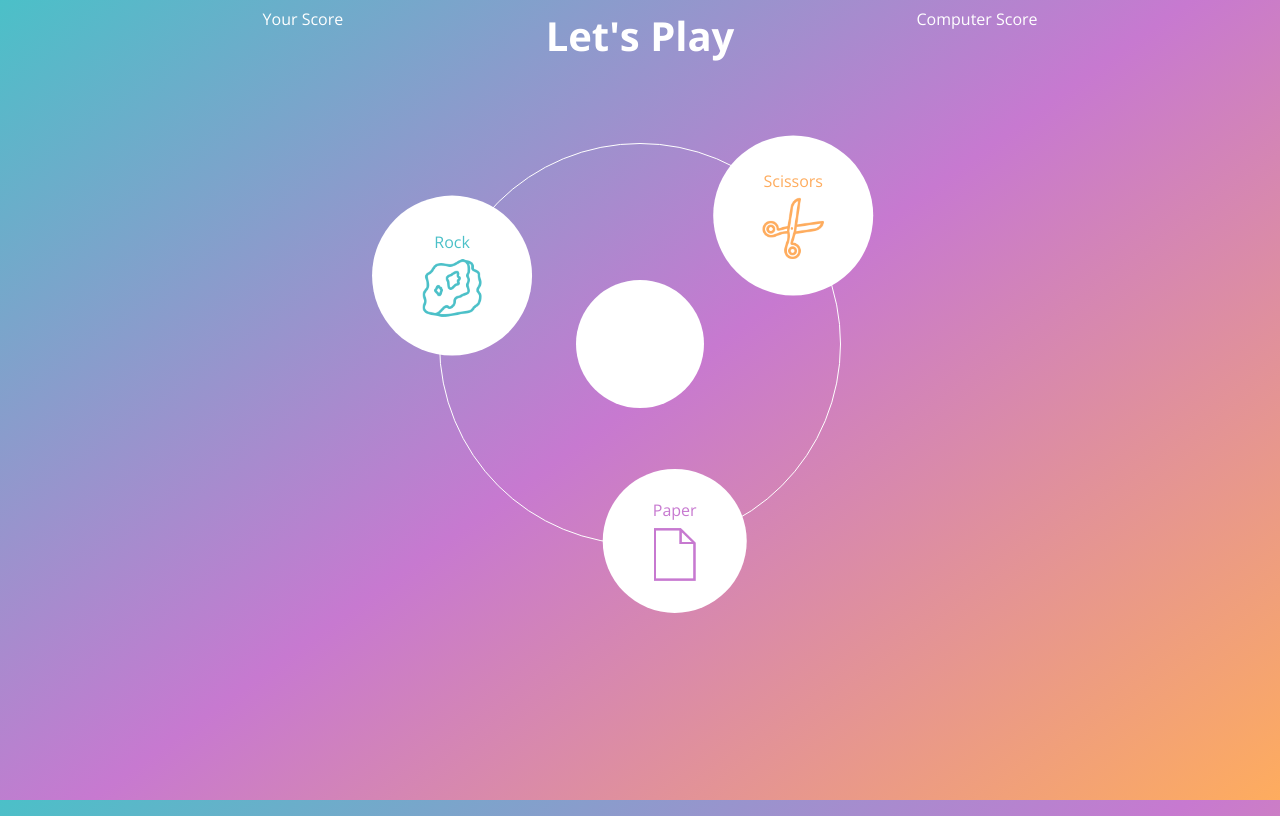
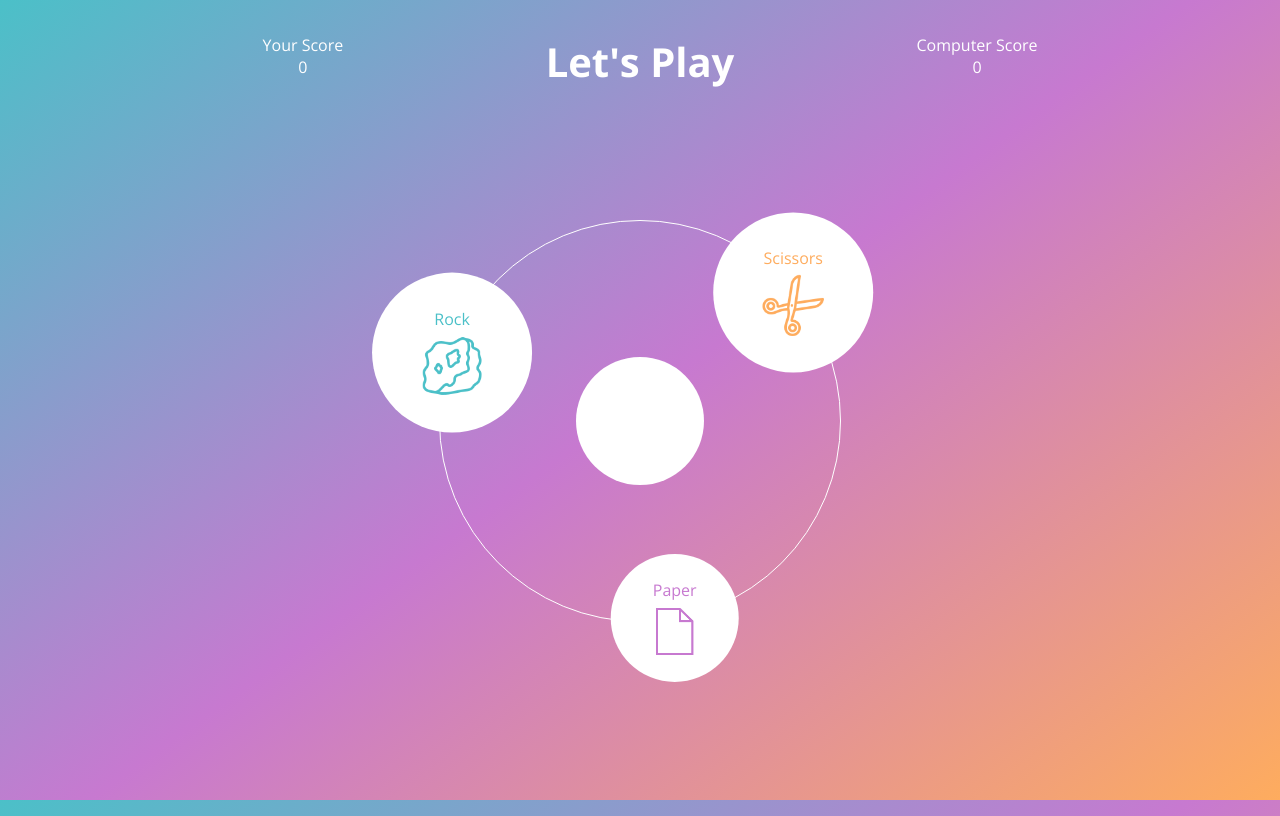
Before and after one commit to dmlp-fanny/rock-paper-scissors, a website built with Vite: page index.html in a window 1280 px wide. In both pictures the pointer is over the element "Paper". Built offline with nearby package versions, Linux system fonts and the light colour scheme.

Commit message:
small changes to animation

```diff
--- a/index.html
+++ b/index.html
@@ -15,14 +15,14 @@
         <div class="score">
             <div class="score__user">
                 <section>Your Score</section>
-                <div class="user"></div>
+                <div class="user">0</div>
             </div>
 
             <div class="score__label">Let's Play</div>
 
             <div class="score__computer">
                 <section>Computer Score</section>
-                <div class="computer"></div>
+                <div class="computer">0</div>
             </div>
         </div>
         <div class="game">
--- a/src/scss/style.scss
+++ b/src/scss/style.scss
@@ -64,14 +64,16 @@ $rot: 80;
 
 body {
     height: 100vh;
-    background: linear-gradient(0.90turn, $color_one, $color_two, $color_three) no-repeat fixed;
+    background: linear-gradient(0.90turn, $color_one, $color_two, $color_three ) no-repeat fixed;
     color: white;
     font-family: "Open Sans";
 }
 .container {
+    height: 80%;
     display: flex;
     flex-direction: column;
     align-items: center;
+    justify-content: space-around;
 }
 
 .score {
@@ -107,9 +109,9 @@ body {
         }
         transition: all 0.5s linear;
         &:hover:not(.verdict) {
-            margin: -4.5em;
-            height: 9em;
-            width: 9em;
+            margin: -4em;
+            height: 8em;
+            width: 8em;
         }
     }
 }
```
